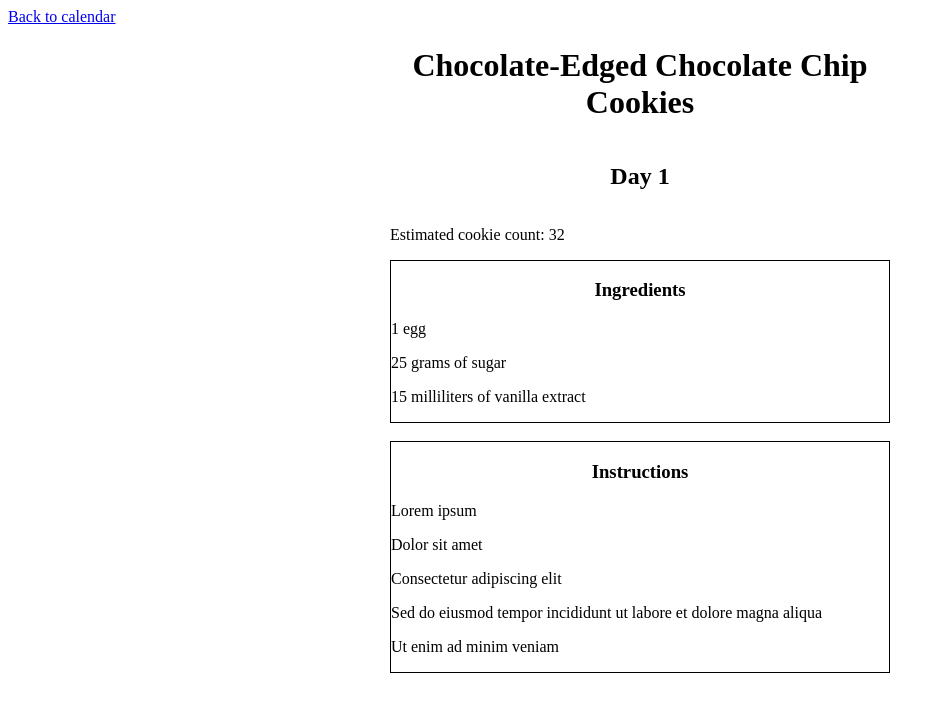
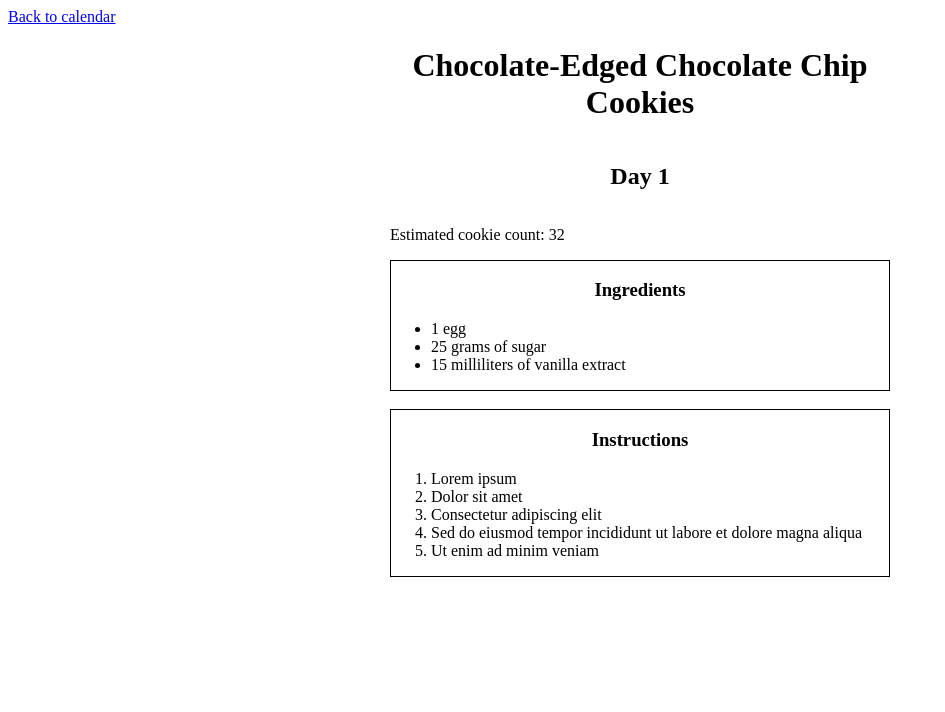
Before and after one commit to matthewnoel/advent-bakes, a SvelteKit app: page /2024/day/1 in a window 1280 px wide. Shown: the top 712 px of the page, without its empty margins (0-945 px from the left). Built offline with nearby package versions, Linux system fonts and the light colour scheme.

Commit message:
List formatting

```diff
--- a/src/routes/2024/day/[slug]/+page.svelte
+++ b/src/routes/2024/day/[slug]/+page.svelte
@@ -36,18 +36,22 @@
 
 	<div>
 		<h3>Ingredients</h3>
-		{#each data.ingredients as ingredient}
-			<p>{formatIngredient(ingredient)}</p>
-		{/each}
+		<ul>
+			{#each data.ingredients as ingredient}
+				<li>{formatIngredient(ingredient)}</li>
+			{/each}
+		</ul>
 	</div>
 
 	<br />
 
 	<div>
 		<h3>Instructions</h3>
-		{#each data.instructions as instruction}
-			<p>{instruction}</p>
-		{/each}
+		<ol>
+			{#each data.instructions as instruction}
+				<li>{instruction}</li>
+			{/each}
+		</ol>
 	</div>
 </main>
 
```
